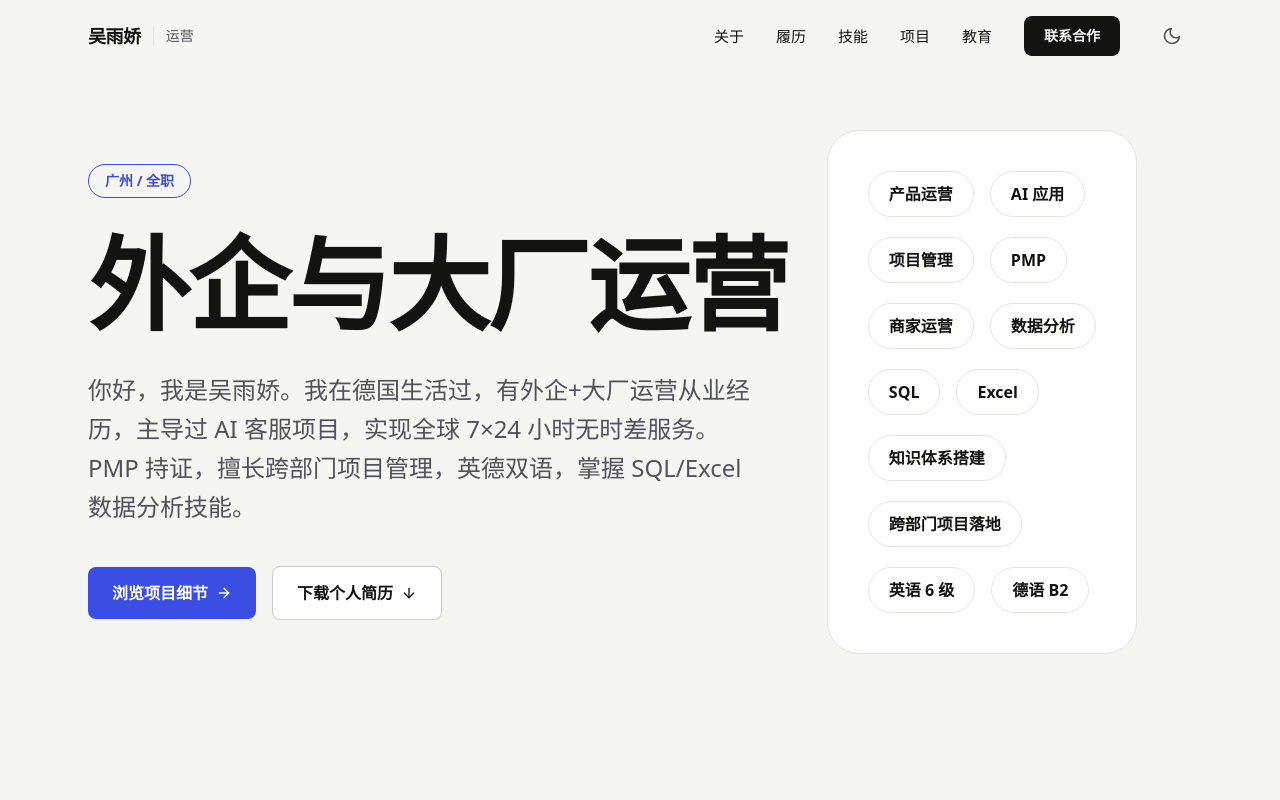
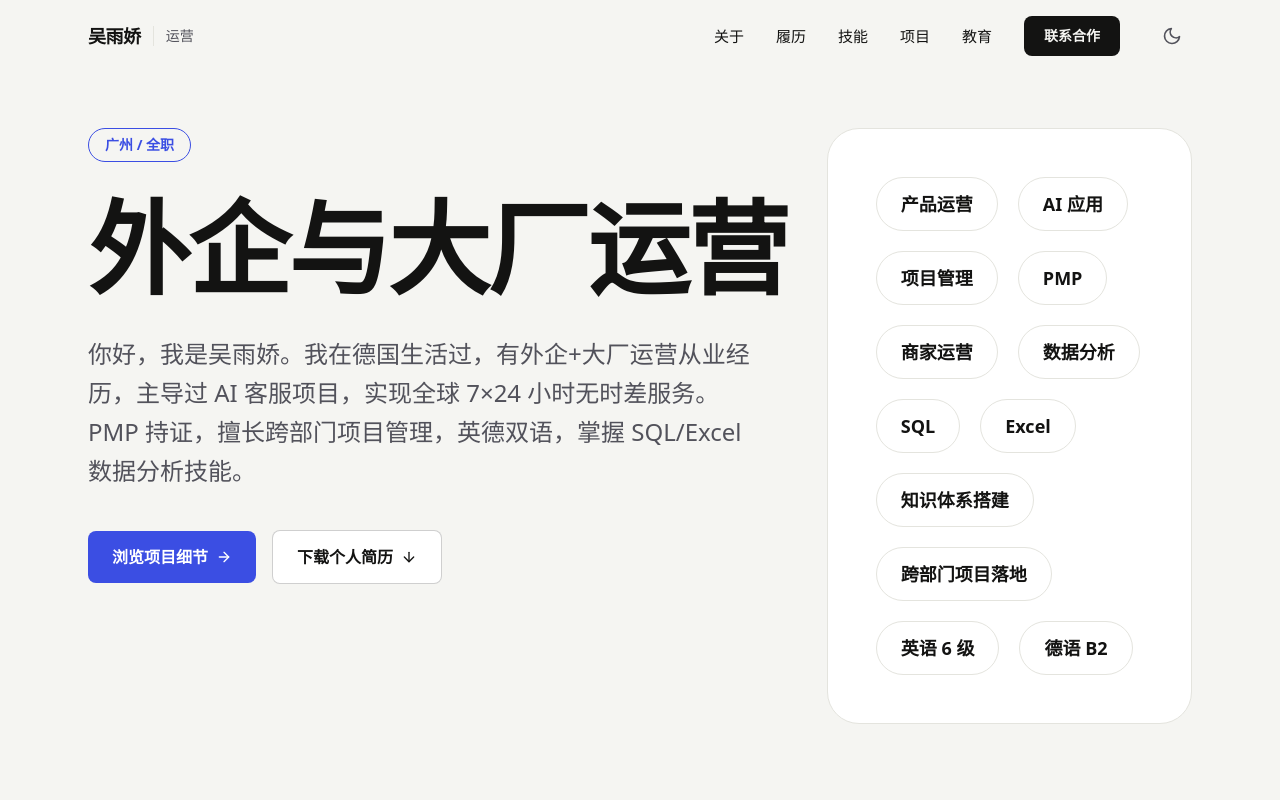
Before and after one commit to Chloe-Yujiao-Wu/my_cv_01, a React (Vite) app: page / in a window 1280 px wide. Shown: the top 800 px of the page. Built offline with nearby package versions, Linux system fonts and the light colour scheme.

Commit message:
fix: 下载简历链接指向PDF文件

```diff
--- a/src/components/Hero.tsx
+++ b/src/components/Hero.tsx
@@ -4,7 +4,7 @@ import { ArrowDownIcon, ArrowRightIcon } from './Icons'
 export default function Hero() {
   return (
     <section id="top" className="relative overflow-hidden">
-      <div className="container-content grid min-h-[92vh] grid-cols-[1.15fr_0.85fr] items-center gap-8 pb-20 pt-32 sm:gap-10">
+      <div className="container-content grid min-h-[92vh] grid-cols-[1fr_1fr] items-stretch gap-8 pb-20 pt-32 sm:gap-10">
         {/* 左侧: 徽章 + 超大标题 + 介绍 + CTA */}
         <div>
           <span className="inline-block rounded-full border-[1.5px] border-accent px-4 py-1.5 text-sm font-semibold text-accent">
@@ -28,7 +28,8 @@ export default function Hero() {
               <ArrowRightIcon className="h-4 w-4" />
             </a>
             <a
-              href="#contact"
+              href="/resume.pdf"
+              download="吴雨娇-个人简历.pdf"
               className="inline-flex items-center gap-2 rounded-lg border-[1.5px] border-ink/20 bg-card px-6 py-3.5 text-base font-semibold text-ink transition-colors hover:border-ink/40"
             >
               下载个人简历
@@ -38,21 +39,21 @@ export default function Hero() {
         </div>
 
         {/* 右侧: 技能标签卡片 */}
-        <div>
-          <div className="surface-card rounded-[2rem] p-10">
-            <div className="flex flex-wrap gap-x-4 gap-y-5">
+        <div className="h-full">
+          <div className="surface-card flex h-full min-h-[60vh] flex-col justify-center rounded-[2rem] p-12">
+            <div className="flex flex-wrap gap-x-5 gap-y-5">
               {profile.heroTags.map((tag) =>
                 tag === profile.heroTagHighlight ? (
                   <span
                     key={tag}
-                    className="rounded-full bg-accent px-5 py-2.5 text-base font-bold text-white"
+                    className="rounded-full bg-accent px-6 py-3 text-lg font-bold text-white"
                   >
                     {tag}
                   </span>
                 ) : (
                   <span
                     key={tag}
-                    className="cursor-default rounded-full border border-line bg-card px-5 py-2.5 text-base font-bold text-ink transition-all duration-300 ease-out hover:scale-110 hover:bg-accent hover:border-accent hover:text-white"
+                    className="cursor-default rounded-full border border-line bg-card px-6 py-3 text-lg font-bold text-ink transition-all duration-300 ease-out hover:scale-110 hover:bg-accent hover:border-accent hover:text-white"
                   >
                     {tag}
                   </span>
```
